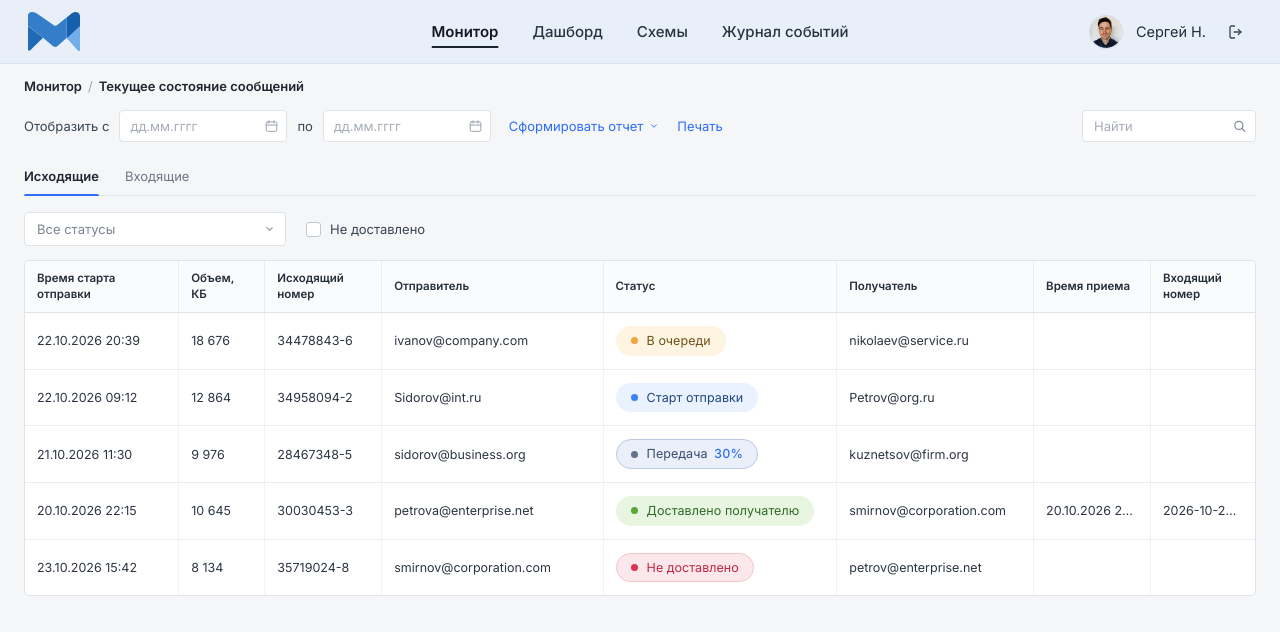
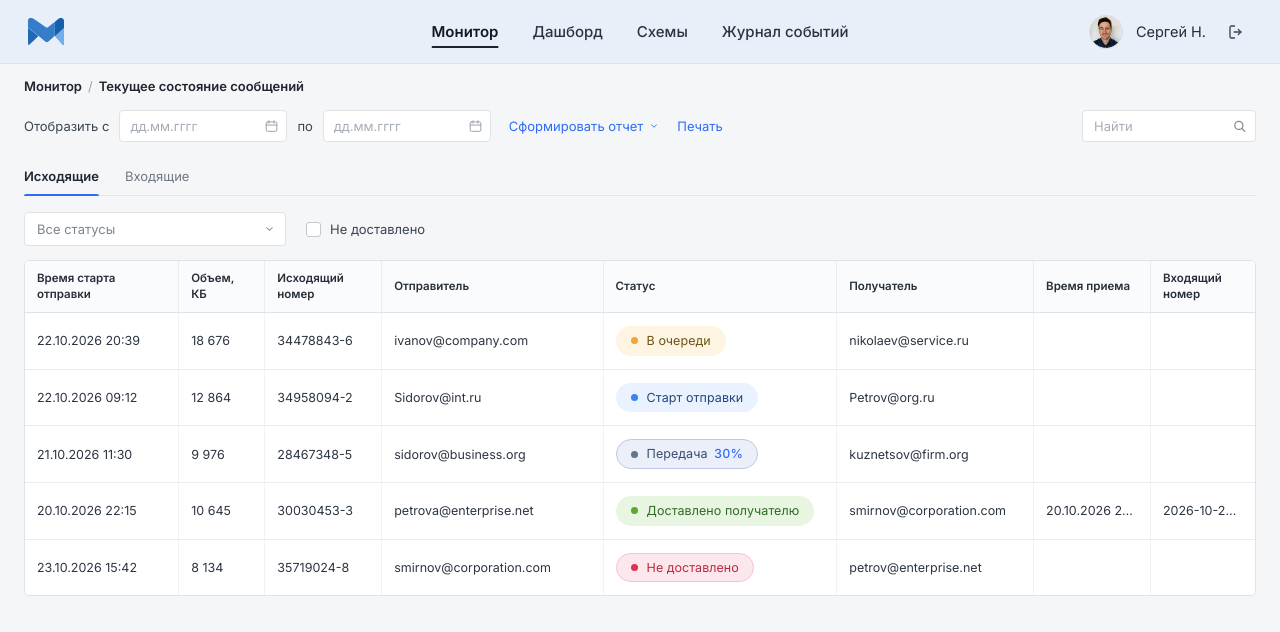
Before and after one commit to Sandrareich-oss/portfolio, a plain HTML site: page monitor-demo.html in a window 1280 px wide. Drawn offline with Linux system fonts and the light colour scheme.

Commit message:
Мониторинг: логотип в хедере уменьшен на 30%

```diff
--- a/monitor-demo.html
+++ b/monitor-demo.html
@@ -50,7 +50,7 @@ button{ font-family:inherit; }
   z-index:30;
 }
 .brand{ display:flex; align-items:center; gap:10px; text-decoration:none; }
-.brand img{ width:52px; height:auto; display:block; }
+.brand img{ width:36px; height:auto; display:block; }
 .nav{
   position:absolute; left:50%; transform:translateX(-50%);
   display:flex; align-items:center; gap:34px;
```
